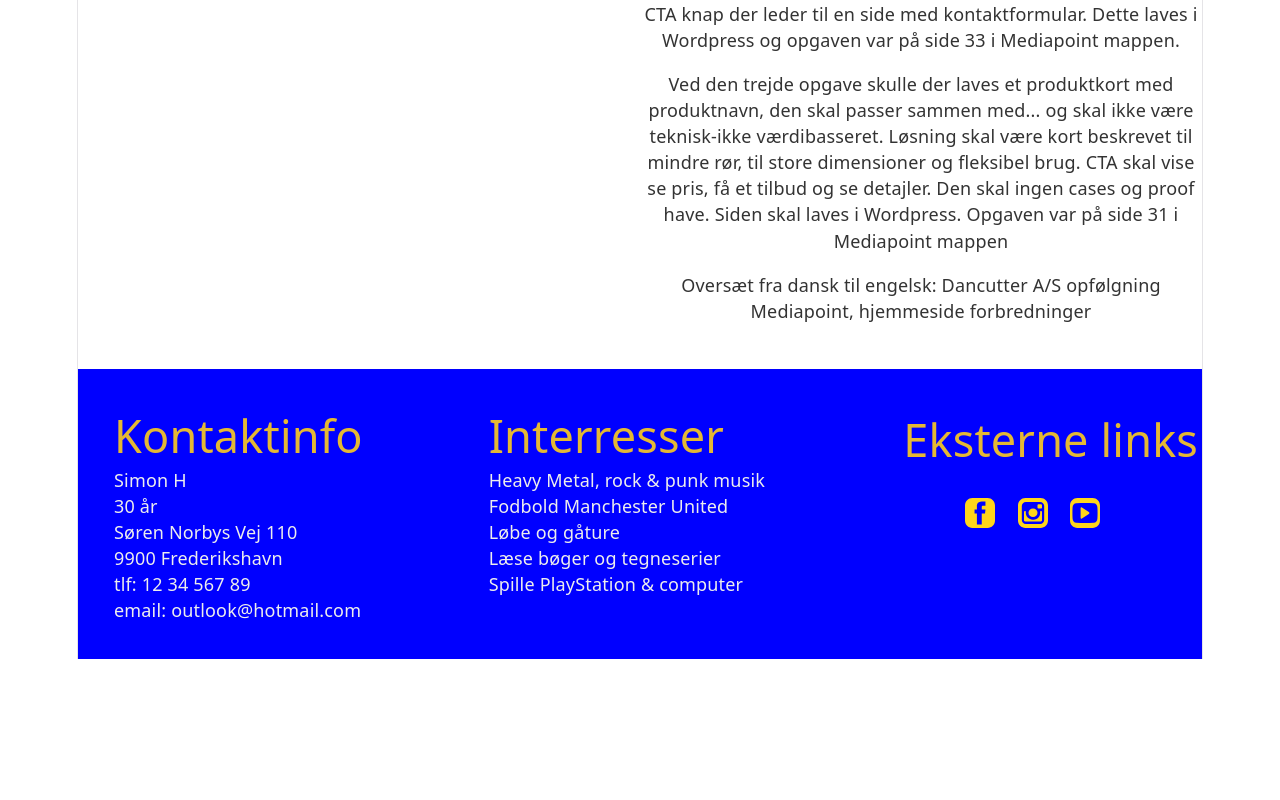
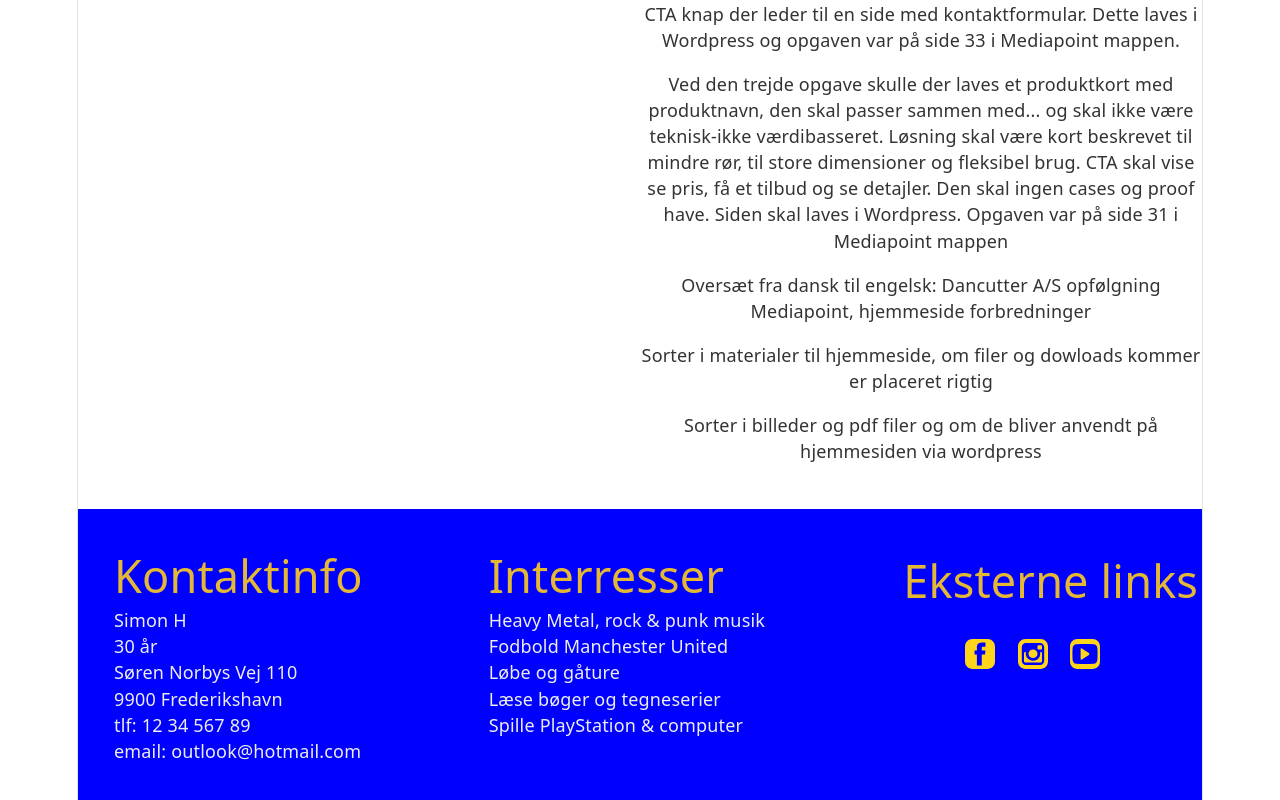
Before and after one commit to SimonH3-coder/Portfolio-Simon, a React (Vite) app: page /Praktik in a window 1280 px wide. Shown: the part 1907-2707 px from the top of the page. Before the commit the page ends 2566 px from the top, so only its background shows below. Built offline with nearby package versions, Linux system fonts and the light colour scheme.

Commit message:
fix: add content regarding material organization and file usage on the website

```diff
--- a/src/pages/Praktik.jsx
+++ b/src/pages/Praktik.jsx
@@ -49,7 +49,8 @@ export function Praktik() {
                      <p className="my-2 mx-0 py-2 px-0"> Den anden opgave gik ud på lave en kotaktside til produktsiden. Den skulle indholde produkt, specikationer & tekst. Den skal ikke indholde få et tilbud, køb og koktaktside. De skal vise en tydlig CTA knap der leder til en side med kontaktformular. Dette laves i Wordpress og opgaven var på side 33 i Mediapoint mappen. </p>
 <p className="my-2 mx-0 py-2 px-0">Ved den trejde opgave skulle der laves et produktkort med produktnavn, den skal passer sammen med... og skal ikke være teknisk-ikke værdibasseret. Løsning skal være kort beskrevet til mindre rør, til store dimensioner og fleksibel brug. CTA skal vise se pris, få et tilbud og se detajler. Den skal ingen cases og proof have. Siden skal laves i Wordpress. Opgaven var på  side 31 i Mediapoint mappen </p>
 <p className="my-2 mx-0 py-2 px-0">Oversæt fra dansk til engelsk: Dancutter A/S opfølgning Mediapoint, hjemmeside forbredninger</p>
-
+<p className="my-2 mx-0 py-2 px-0">Sorter i materialer til hjemmeside, om filer og dowloads kommer er placeret rigtig</p>
+<p className="my-2 mx-0 py-2 px-0">Sorter i billeder og pdf filer og om de bliver anvendt på hjemmesiden via wordpress</p>
                 </article>
                     </figcaption>
             </figure>
```
